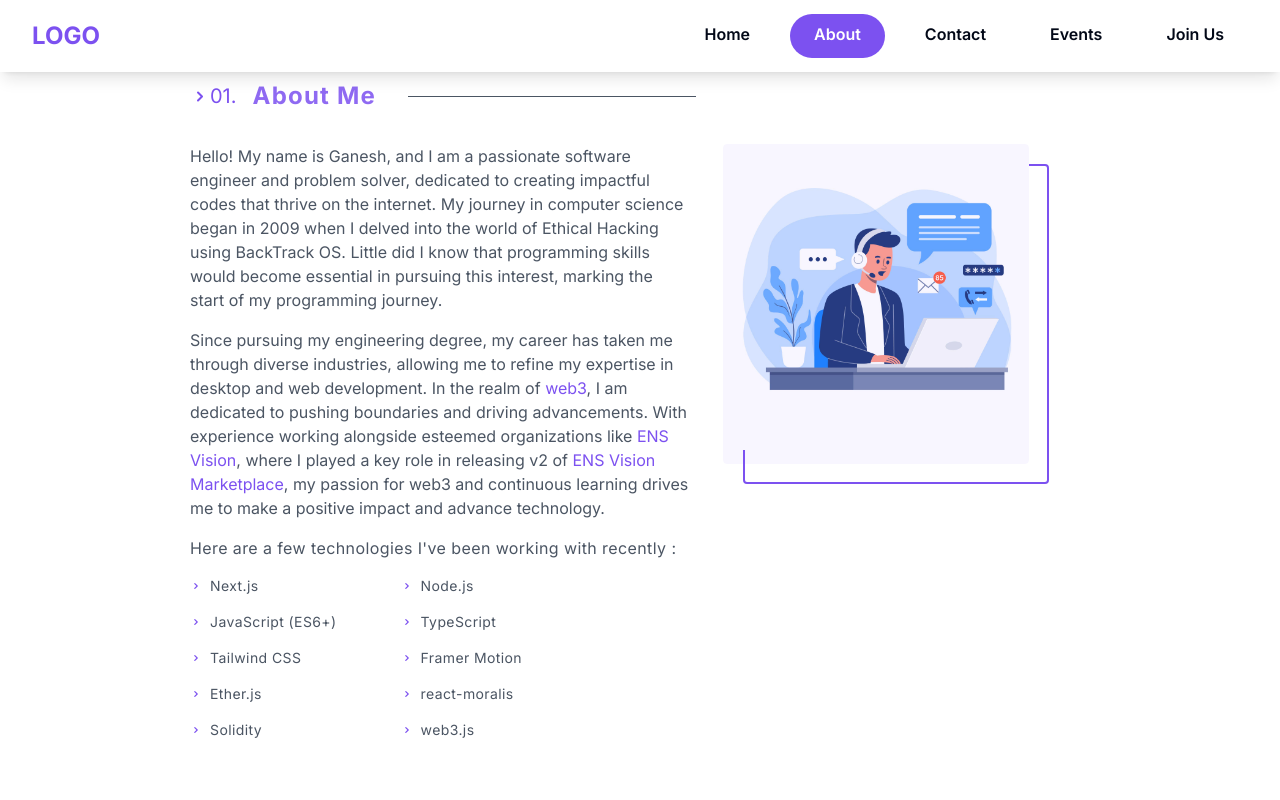
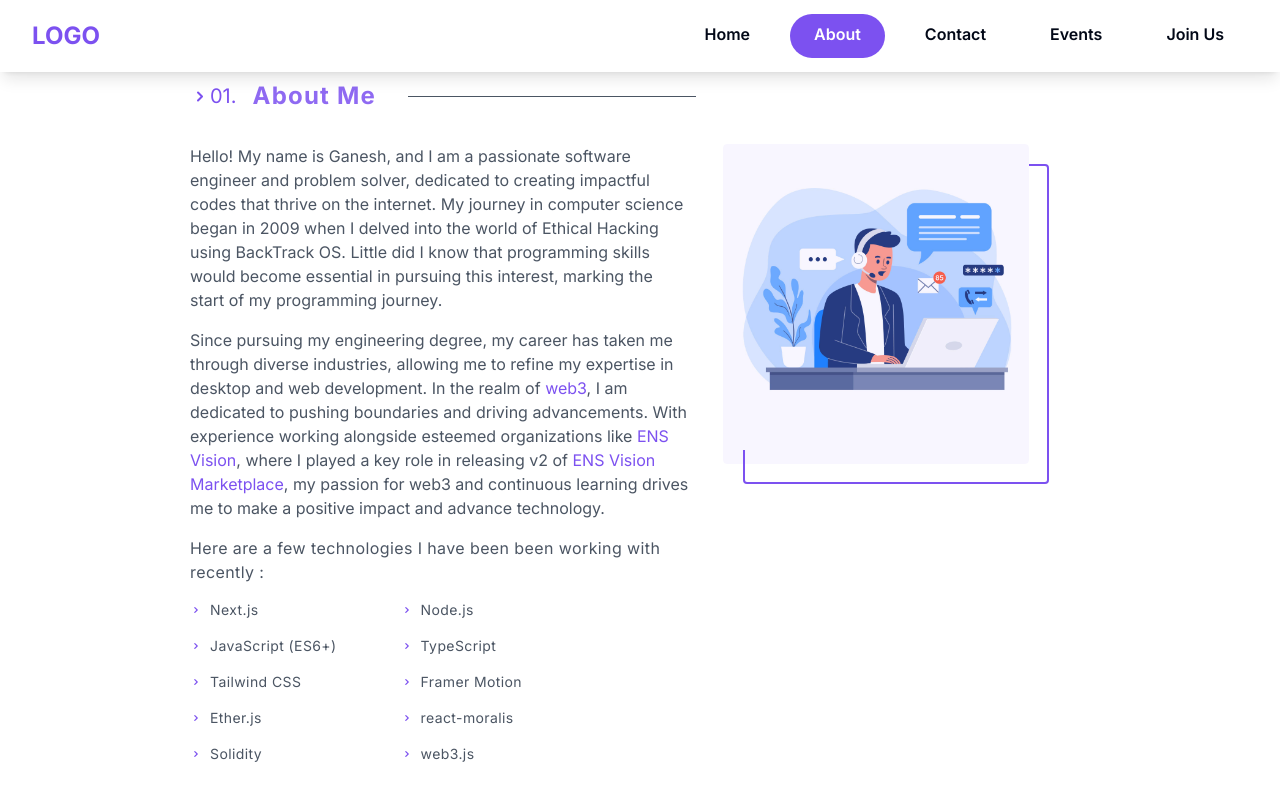
Before and after one commit to ganesh-7985/Next-Conference, a Next.js app: page /about in a window 1280 px wide. Shown: the top 800 px of the page. Built offline with nearby package versions, Linux system fonts and the light colour scheme.

Commit message:
fixed errors

```diff
--- a/src/app/about/page.jsx
+++ b/src/app/about/page.jsx
@@ -48,7 +48,7 @@ function AboutMe(props) {
             </div>
             <div className="font-Header tracking-wide">
               <span className="text-gray-600">
-                Here are a few technologies I've been working with recently :
+                Here are a few technologies I have been been working with recently :
               </span>
             </div>
             <div className="font-Header tracking-wide flex flex-row space-x-16">
--- a/src/components/Navbar.jsx
+++ b/src/components/Navbar.jsx
@@ -74,8 +74,8 @@ function NavBar() {
               <ul className="h-screen md:h-auto items-center gap-4 justify-center md:flex  ">
                 {
                     Links.map((link)=>(
-                        <li className={`pb-3 text-[16px] font-semibold py-2 md:px-6  items-center text-center border-b-2 md:border-b-0  hover:bg-[#7c51f0] hover:text-white border-purple-900 rounded-full  md:hover:text-white  md:hover:bg-[#7c51f0] ${pathName === link.path && "bg-[#7c51f0] text-white"}`}>
-                        <Link href={link.path} key={link.id} onClick={() => setNavbar(!navbar)}  >{link.title}</Link>
+                        <li key={link.id} className={`pb-3 text-[16px] font-semibold py-2 md:px-6  items-center text-center border-b-2 md:border-b-0  hover:bg-[#7c51f0] hover:text-white border-purple-900 rounded-full  md:hover:text-white  md:hover:bg-[#7c51f0] ${pathName === link.path && "bg-[#7c51f0] text-white"}`}>
+                        <Link href={link.path}  onClick={() => setNavbar(!navbar)}  >{link.title}</Link>
                         </li>
                     ))
                 }
```
